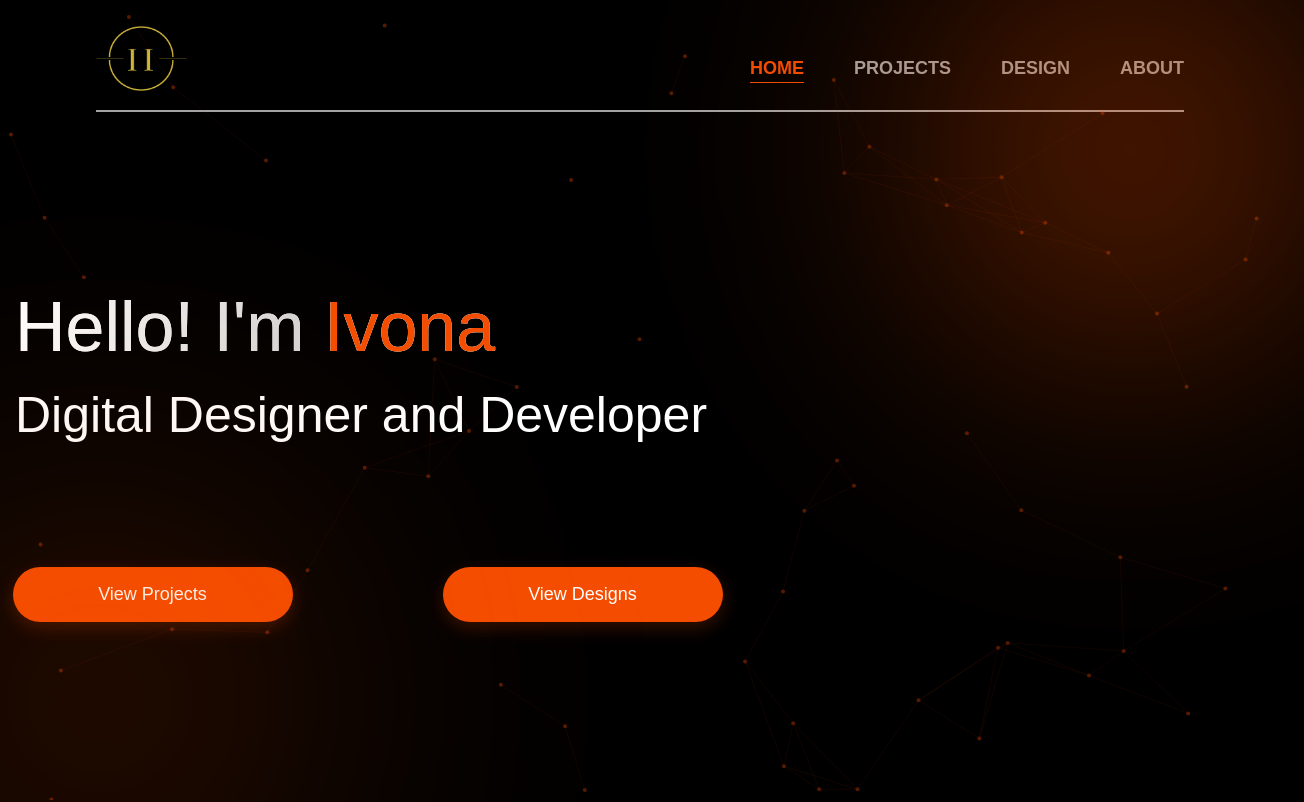
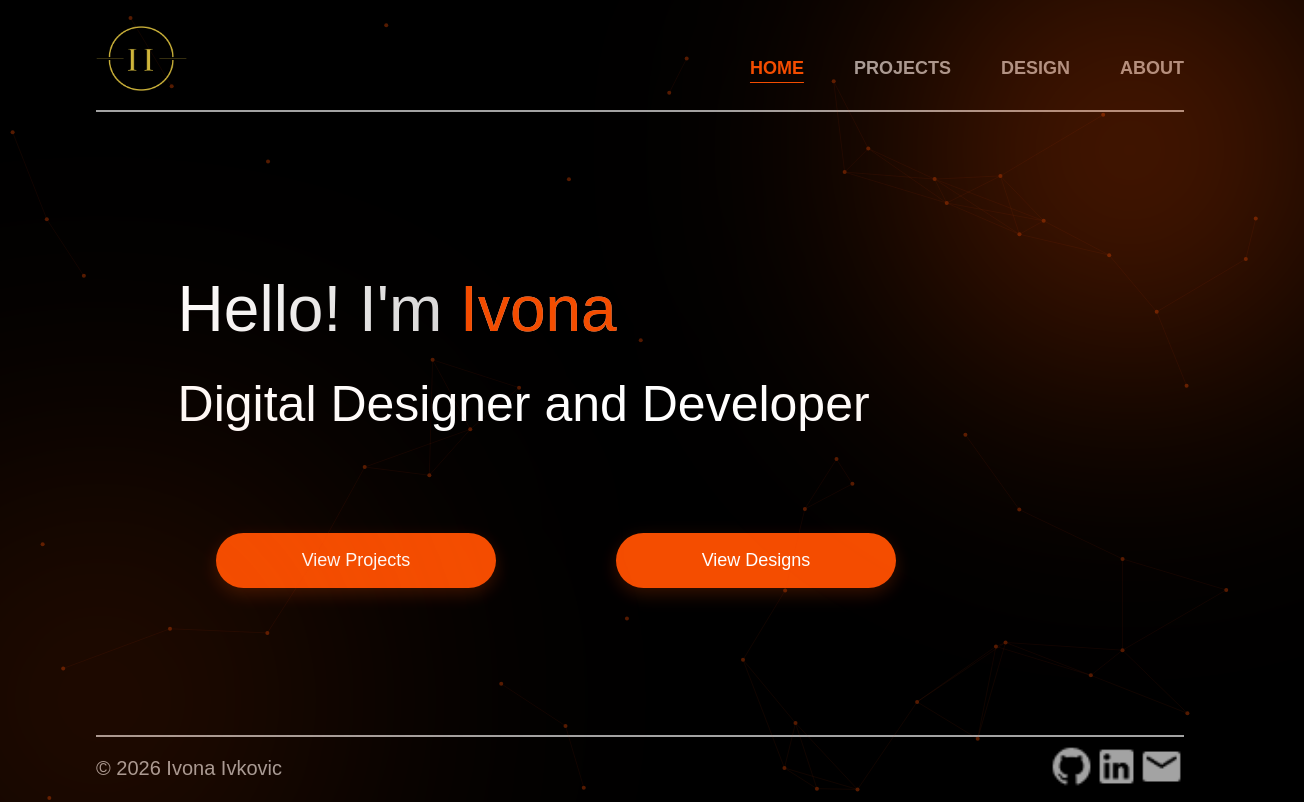
Before and after one commit to IvonaIva00/portfolioii, a Next.js app: page / in a window 1280 px wide. Shown: the top 802 px of the page, 1304 px wide, since content can reach past the window. Built offline with nearby package versions, Linux system fonts and the light colour scheme; a web font is replaced by a local one.

Commit message:
fix layout alignment for hero section

```diff
--- a/pages/index.js
+++ b/pages/index.js
@@ -129,7 +129,8 @@ export default function Home() {
     <div className={styles.navbar_line}></div>
 
 
-
+    <div className={styles.content}>
+    <div className={styles.container}>
 <div className={styles.big_container}>
   <div className={styles.name_picture_description}>
 
@@ -159,8 +160,8 @@ Hello! I'm <span className={styles.name}>Ivona</span>
         </Link>
 
         </div>
-
-
+</div>
+</div>
        <div className={styles.footer}>
             <div className={styles.footer_line}></div>
             <div className={styles.footer_row}>
--- a/styles/Home.module.css
+++ b/styles/Home.module.css
@@ -1,14 +1,9 @@
 .main {
   display: flex;
   flex-direction: column;
-  justify-content: flex-start; /* push content from top, don’t center */
-  align-items: center;
   min-height: 100vh;
-  width: 100vw;
-  background-color: #000000;
-  position: relative;
-  z-index: 1;
-  padding-top: 20px; /* optional small spacing from top */
+  width: 100%;
+  background-color: #000;
 }
 
 @keyframes slideUp {
@@ -83,6 +78,18 @@
   filter: blur(140px);
   pointer-events: none;
 }
+.content {
+  flex: 1;
+  display: flex;
+  flex-direction: column;
+  align-items: center; /* keeps container system clean */
+  padding-top: 40px;
+}
+.container {
+  width: 85%;
+  margin: 0 auto;
+  margin-top: 20px;
+}
 .navbar{
   display: flex;
   height: 80px;
@@ -92,7 +99,8 @@
   align-items: center;
   border-bottom: 2px solid #a3a3a3;
   padding-bottom: 10px;
-  margin-bottom: 95px;
+  margin-top: 20px;
+  /* margin-bottom: 95px; */
 }
 
 .work{
@@ -104,35 +112,39 @@
 
 .name_picture_description {
   display: flex;
-  flex-direction: row;
+  justify-content: flex-start;
+  width: 100%;
+  max-width: 850px;
+}
+.introduction,
+.description,
+.buttons {
+  width: 100%;
+}
+.big_container {
+  display: flex;
+  flex-direction: column;
+  align-items: flex-start;
+  width: 85%;
+  max-width: 1200px;
+  margin: 0 auto;
+}
 
-  /* border-style: solid; */
-  border-radius: 10px;
+/* THIS is the key new wrapper */
+.text_block {
+  width: 700px;
+}
+.description {
+  margin-top: 100px;
+  width: 100%;
 
- width: 900px;
- align-items: flex-start;
-  /* border-radius: 5px ; */
-  margin-right: 400px;
+  max-width: 700px;
 
-  height: 260px;
-  width: 850px;
-  margin-bottom: 100px;
+  display: flex;
+  flex-direction: column;
+  gap: 5px;
 
-  background: white;
-  background-clip: text;
-  -webkit-background-clip: text;
-  -webkit-text-fill-color: transparent;
-
-
-
-}
-.big_container{
-  display: flex;
-  flex-direction: row;
-}
-.description{
-  margin-top: 80px;
-  width: 700px;
+  align-items: flex-start;
 }
 
 /* .introduction {
@@ -148,16 +160,6 @@ width: 1000px;
 }
 
 
-
-.big_container{
-  display: flex;
-  flex-direction: row;
-
-  /* margin-bottom: 300px; */
-  /* background-image: radial-gradient( #CFB53B 3px, transparent 20px);
-  background-size: 50px 50px; */
-}
-
 .first_container{
   display: flex;
   flex-direction: row;
@@ -168,8 +170,10 @@ width: 1000px;
 }
 
 .job_description{
-  width: 900px;
-  font-size: 50px;
+  width: 100%;
+  max-width: 900px;
+  font-size: clamp(28px, 4vw, 50px);
+  text-align: left;
   animation: slideUp 0.7s ease-out;
   animation-delay: 0.2s;
   animation-fill-mode: backwards;
@@ -229,8 +233,10 @@ width: 1000px;
 
 }
 .introduction{
-  font-size: 70px;
-  width: 700px;
+  font-size: clamp(40px, 5vw, 70px);
+  width: 100%;
+  max-width: 700px;
+  text-align: left;
 
   animation: slideUp 0.7s ease-out;
 
@@ -273,18 +279,21 @@ width: 1000px;
   box-shadow:
     0 6px 18px rgba(244,77,0,0.22);
 }
-.buttons{
+.buttons {
   display: flex;
   flex-direction: row;
+  flex-wrap: wrap;
+  gap: 120px;
 
-  gap: 150px;
+  margin-top: 100px;
+  margin-left: 120px;
+  animation: slideUp 0.7s ease-out;
+  animation-delay: 0.2s;
+  animation-fill-mode: backwards;
 
-  margin-right: 545px;
-  margin-bottom: 300px;
-
-  animation: slideUp 0.7s ease-out;
-  animation-delay: 0.4s;
-  animation-fill-mode: backwards;
+  /* REMOVE THESE if you still have them */
+  /* align-self */
+  /* max-width */
 }
 .button1:hover,
 .button2:hover{
@@ -303,27 +312,62 @@ width: 1000px;
     margin-top: 20px;
     color: #a3a3a3; ;
   }
-  .footer_line{
+  .footer {
+
+    display: flex;
+    flex-direction: column;
+    align-items: center;
+  }
+
+  .footer_line {
+
     height: 2px;
-    width: 100%;
     background-color: #a3a3a3;
   }
-  .footer{
-    width: 85%;
-    border-top: #a3a3a3  ;
-    justify-content: center;
 
-
-  }
-  .footer_row{
+  .footer_row {
+    width: 100%;
+    max-width: 1200px;
     display: flex;
-    flex-direction: row;
-    gap: 1000px;
-    justify-content: center;
+    justify-content: space-between;
+    align-items: center;
     margin-top: 20px;
   }
+  .footer_line,
+.footer_row {
+  max-width: 85%;
+  width: 85%;
+  width: 85%;
+  margin: 0 auto;
+}
   .footnote{
     color: #a3a3a3;
 
     font-size: 20px;
   }
+
+  @media (max-width: 1024px) {
+
+    .navbar {
+      width: 100%;
+      padding: 0 20px;
+    }
+
+    .work {
+      gap: 20px;
+      flex-wrap: wrap;
+      justify-content: center;
+    }
+
+    .introduction {
+      font-size: 42px;
+    }
+
+    .job_description {
+      font-size: 28px;
+    }
+
+    .buttons {
+      gap: 120px;
+    }
+  }
```
